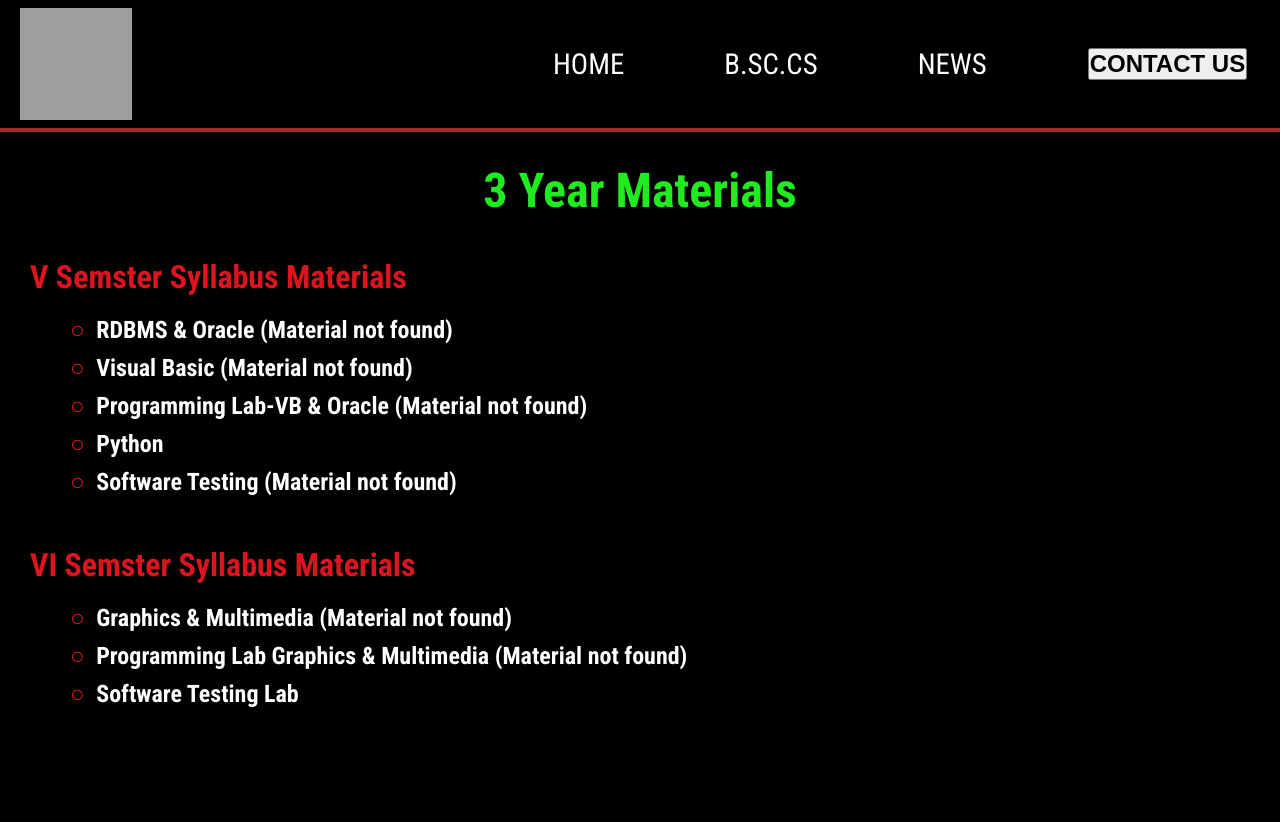
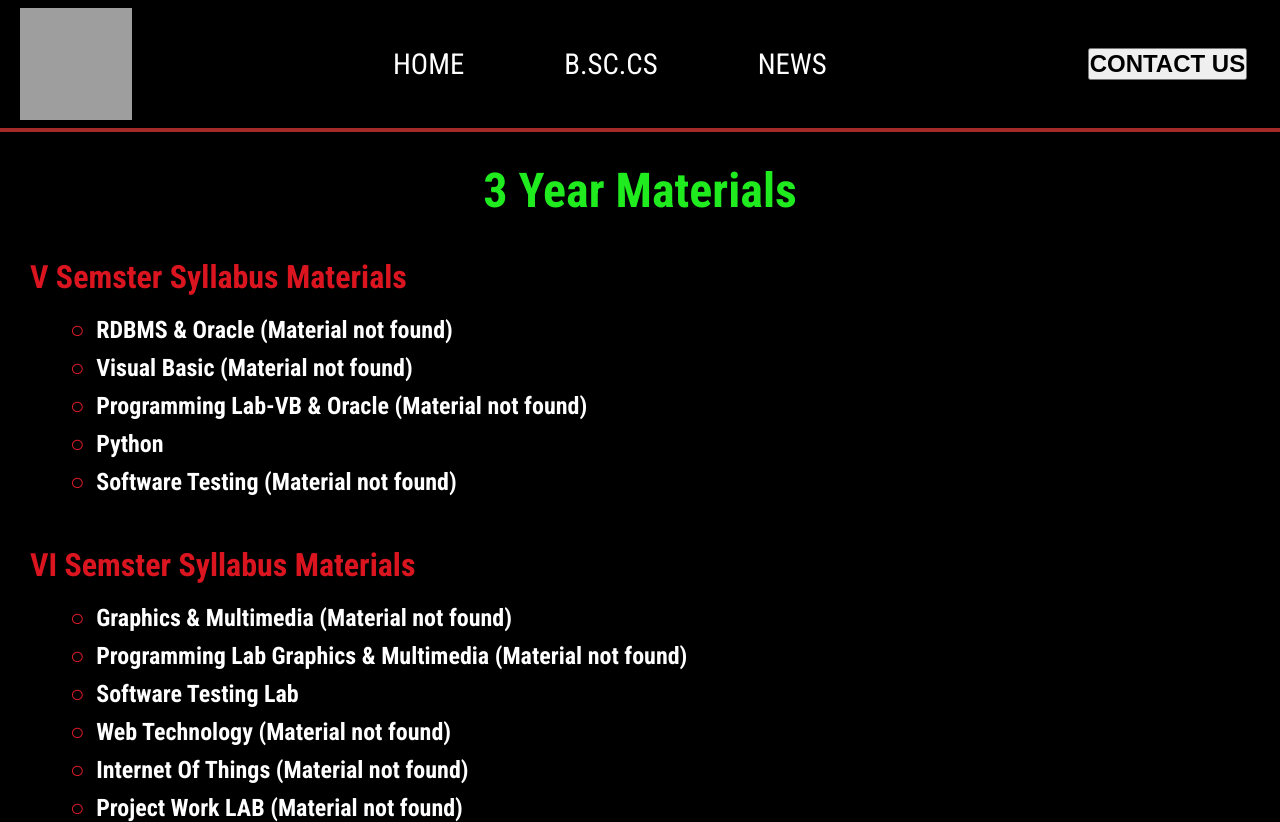
Before and after one commit to phenoix13/kasc-3-YEAR, a plain HTML site: page index.html in a window 1280 px wide. Before the commit the page ends 800 px from the top, so only its background shows below. Drawn offline with Linux system fonts and the light colour scheme; grey boxes are pictures that could not be loaded.

Commit message:
Update index.html

```diff
--- a/index.html
+++ b/index.html
@@ -41,7 +41,6 @@
         nav{
             display: flex;
             flex-direction: row;
-            margin-left: 20rem;
         }
         li{
             list-style-type: none;
@@ -66,7 +65,6 @@
         button{
             font-weight: 700;
             text-align: center;
-            font-size: 1rem;
             margin-right: 20px;
             transition: all 0.4s linear 0s;
         }
@@ -128,6 +126,8 @@
         nav{
             display: flex;
             flex-direction: row;
+            margin-left: 0rem;
+
         }
         li{
             list-style-type: none;
@@ -407,8 +407,25 @@
                         Software Testing Lab
                     </a>
                 </h4>
+                <h4 class="sub">
+                    <span>&cir;</span>
+                    <a href="">
+                        Web Technology (Material not found)
+                    </a>
+                </h4>
+                <h4 class="sub">
+                    <span>&cir;</span>
+                    <a href="">
+                        Internet Of Things (Material not found)
+                    </a>
+                </h4>
+                <h4 class="sub">
+                    <span>&cir;</span>
+                    <a href="">
+                        Project Work LAB (Material not found)
+                    </a>
+                </h4>
             </div>
-
         </div>
     </section>
 </body>
```
